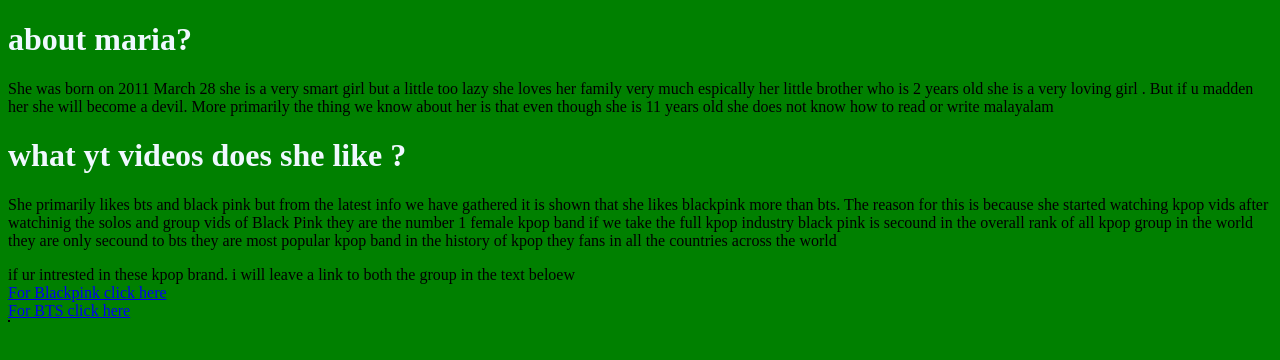
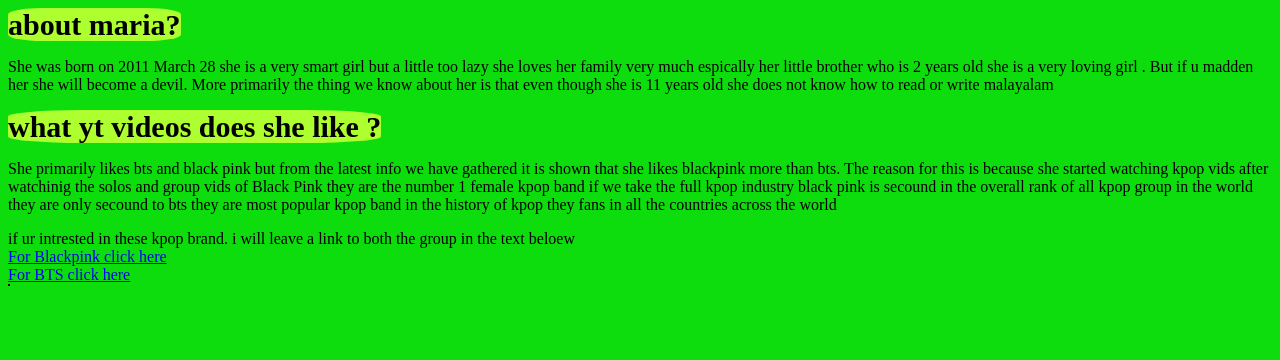
Before and after one commit to aliense1/aliense1.github.io, a plain HTML site: page index.html in a window 1280 px wide. Drawn offline with Linux system fonts and the light colour scheme.

Commit message:
changing the website lol

```diff
--- a/style.css
+++ b/style.css
@@ -1,7 +1,14 @@
 body {
-    background-color: green;
+    background-color: rgb(13, 221, 13);
 }
 
 h1{
-    color: aliceblue;
+    color: rgb(0, 0, 0);
+    width: 200;
+    height: 200;
+    background-color: greenyellow;
+    display: inline;
+    border-radius: 20%;
+    font-size: 30px;
+    font-weight: bolder;
 }
```
